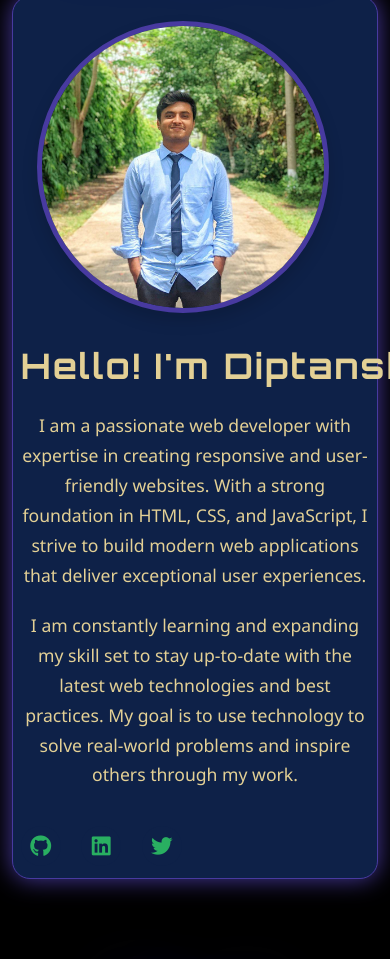
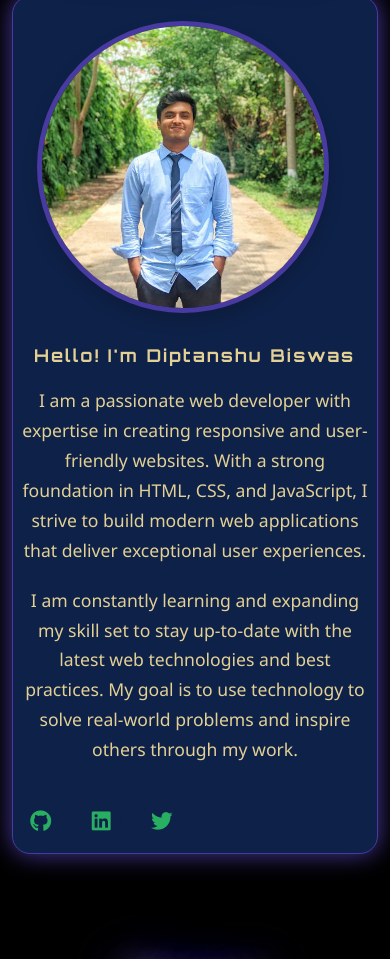
Before and after one commit to DiptanshuB/portfolio, a plain HTML site: page index.html in a window 390 px wide. Shown: the part 990-1949 px from the top of the page. Drawn offline with nearby package versions, Linux system fonts and the light colour scheme.

Commit message:
Your update message

```diff
--- a/css/style.css
+++ b/css/style.css
@@ -748,6 +748,27 @@ footer p {
     overflow-wrap: break-word !important;
     word-break: break-word !important;
   }
+  .robotic-font, .about-name {
+    font-size: 1.1rem !important;
+    word-break: break-word !important;
+    overflow-wrap: break-word !important;
+    white-space: normal !important;
+    text-align: center !important;
+    width: 100% !important;
+    max-width: 100vw !important;
+    line-height: 1.2 !important;
+    padding: 0 2vw !important;
+  }
+  .animated-name {
+    font-size: 1.1rem !important;
+    border-right-width: 1px !important;
+    white-space: normal !important;
+    word-break: break-word !important;
+    overflow-wrap: break-word !important;
+    width: 100% !important;
+    min-width: 0 !important;
+    display: inline-block;
+  }
 }
 
 /* Particles Background */
```
